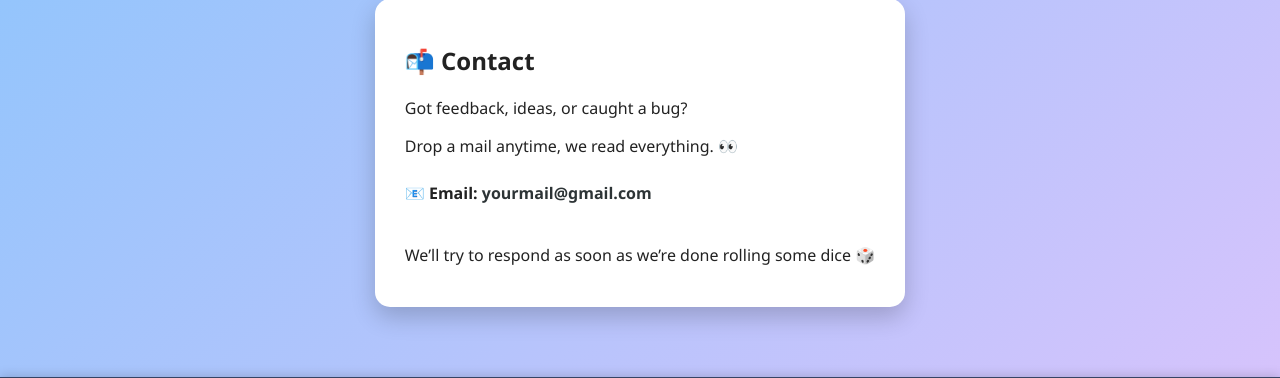
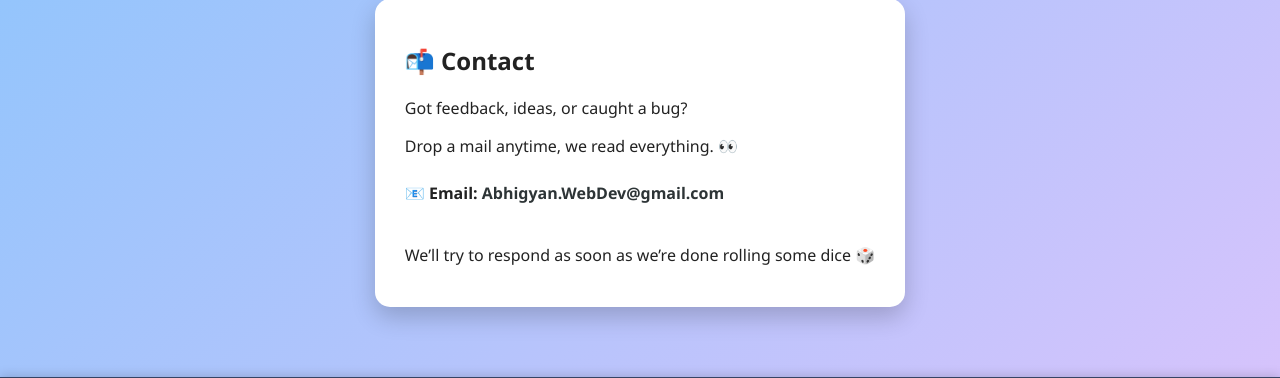
Before and after one commit to Abhigyan123423/dice-sim-app, a Flask app: page /contact in a window 1280 px wide. Shown: the part 161-539 px from the top of the page. Run offline with Flask 3, Linux system fonts and the light colour scheme.

Commit message:
Update Contact.html

```diff
--- a/templates/Contact.html
+++ b/templates/Contact.html
@@ -8,7 +8,7 @@
   <p>Drop a mail anytime, we read everything. 👀</p>
 
   <div style="margin-top: 25px;">
-    <p><strong>📧 Email:</strong> <a href="mailto:yourmail@gmail.com">yourmail@gmail.com</a></p>
+    <p><strong>📧 Email:</strong> <a href="mailto:Abhigyan.WebDev@gmail.com">Abhigyan.WebDev@gmail.com</a></p>
   </div>
 
   <p style="margin-top: 40px;">We’ll try to respond as soon as we’re done rolling some dice 🎲</p>
```
